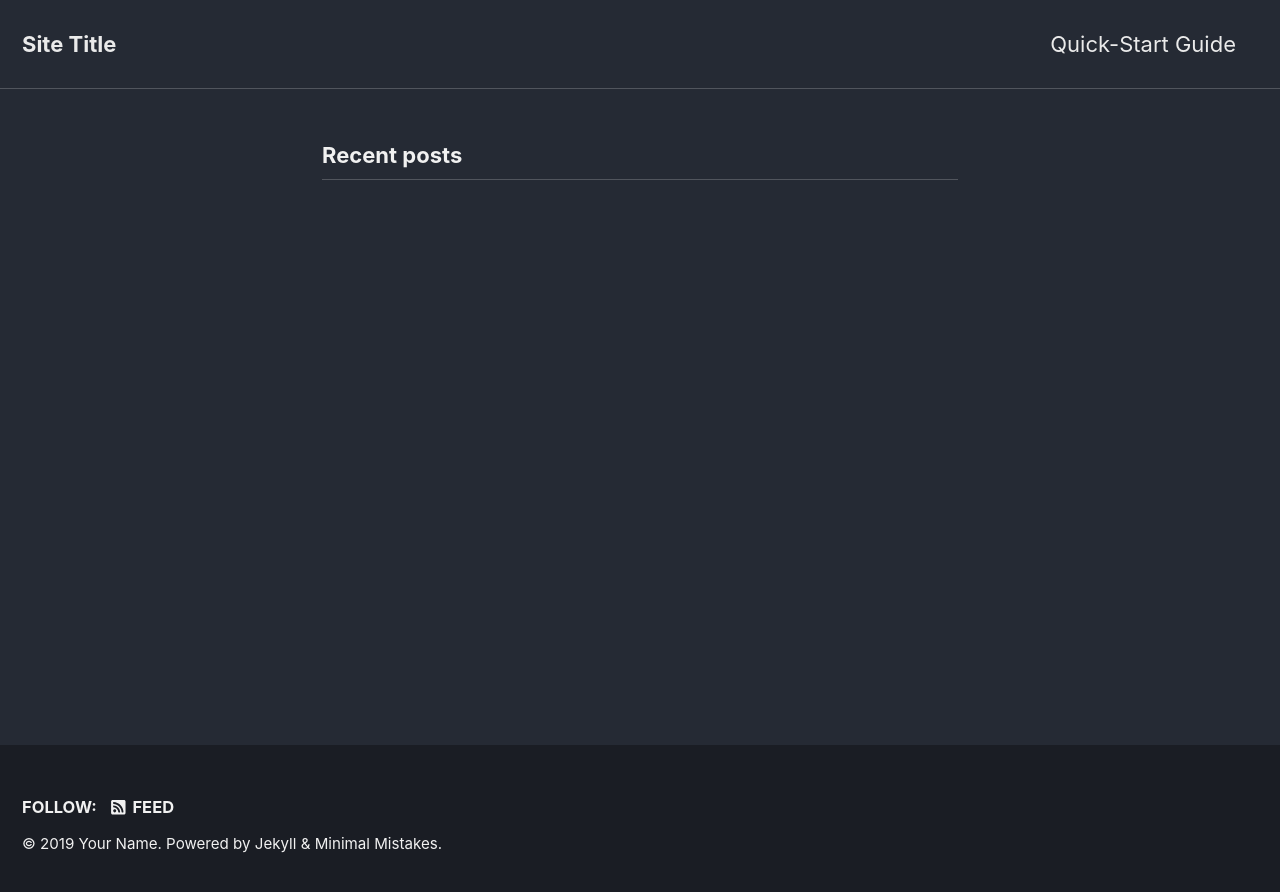
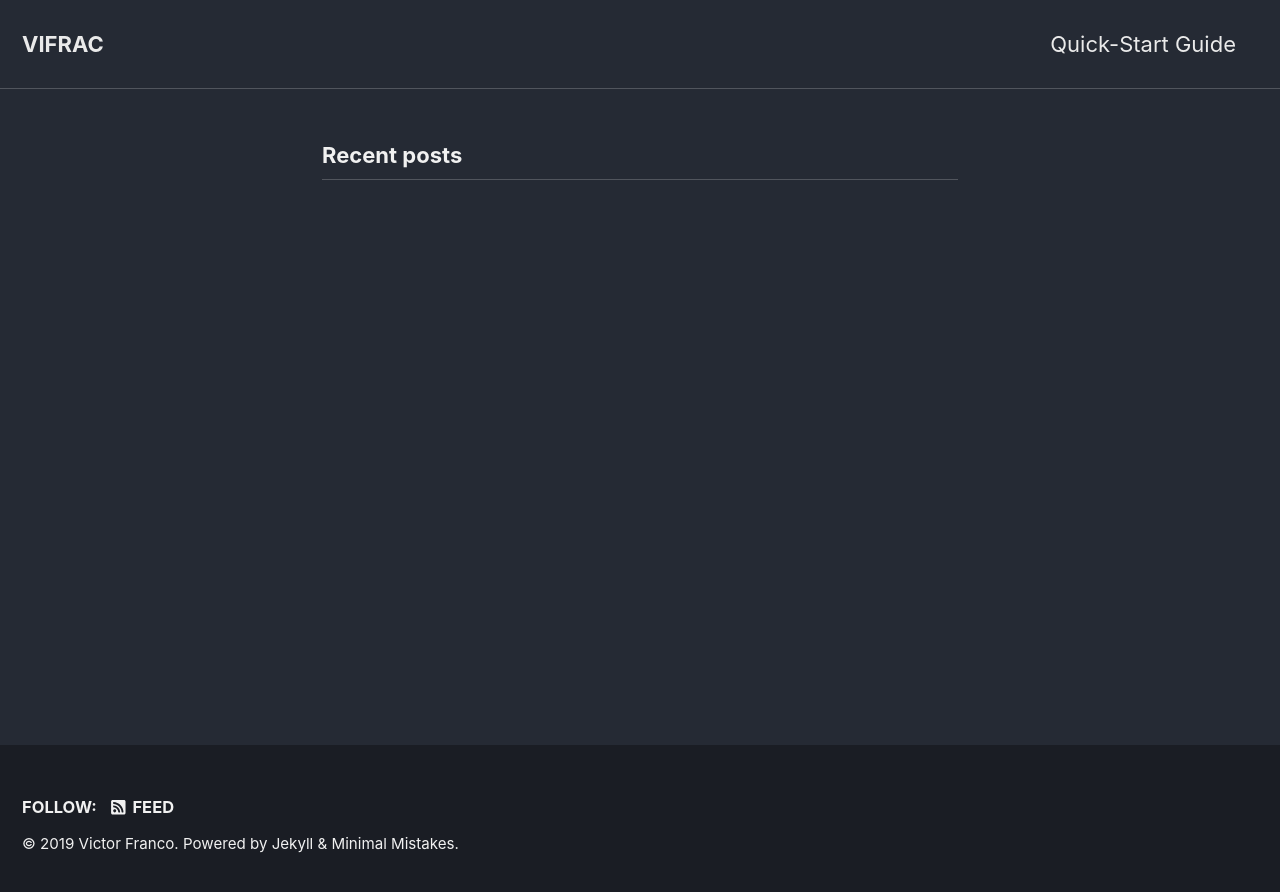
Before and after one commit to vifrac/blog, a Jekyll site: the page built from index.md, in a window 1280 px wide. Shown: the top 892 px of the page. Built offline with Jekyll 4.4.1, drawn with Linux system fonts in a browser that asks for light colours; cached includes are drawn as plain includes; nearby versions of some CDN libraries; the list of posts is cut into pages by our own code.

Commit message:
carga de imagenes

```diff
--- a/_config.yml
+++ b/_config.yml
@@ -13,18 +13,18 @@
 
 theme                    : "minimal-mistakes-jekyll"
 # remote_theme           : "mmistakes/minimal-mistakes"
-minimal_mistakes_skin    :  "dark" # "default" "air", "aqua", "contrast", "dark", "dirt", "neon", "mint", "plum", "sunrise"
+minimal_mistakes_skin    :  "dark" # "default" # "air", "aqua", "contrast", "dark", "dirt", "neon", "mint", "plum", "sunrise"
 
 # Site Settings
 locale                   : "en-US"
-title                    : "Site Title"
+title                    : "VIFRAC"
 title_separator          : "-"
-name                     : "Your Name"
-description              : "An amazing website."
-url                      : # the base hostname & protocol for your site e.g. "https://mmistakes.github.io"
+name                     : "Victor Franco"
+description              : "Un lugar para hablar de desarrollo WEB, análisis de datos, marketing digital, entre otras cositas."
+url                      : "http://www.vifrac.com/" # "https://vifrac.github.io" # the base hostname & protocol for your site e.g. "https://mmistakes.github.io"
 baseurl                  : # the subpath of your site, e.g. "/blog"
-repository               : # GitHub username/repo-name e.g. "mmistakes/minimal-mistakes"
-teaser                   : # path of fallback teaser image, e.g. "/assets/images/500x300.png"
+repository               : "vifrac/blog" # GitHub username/repo-name e.g. "mmistakes/minimal-mistakes"
+teaser                   : "/assets/images/blog.jpg" # path of fallback teaser image, e.g. "/assets/images/500x300.png"
 logo                     : # path of logo image to display in the masthead, e.g. "/assets/images/88x88.png"
 masthead_title           : # overrides the website title displayed in the masthead, use " " for no title
 # breadcrumbs            : false # true, false (default)
```
Also changed, not shown: assets/images/blog.jpg (added), assets/images/verificar.jpg (added).
